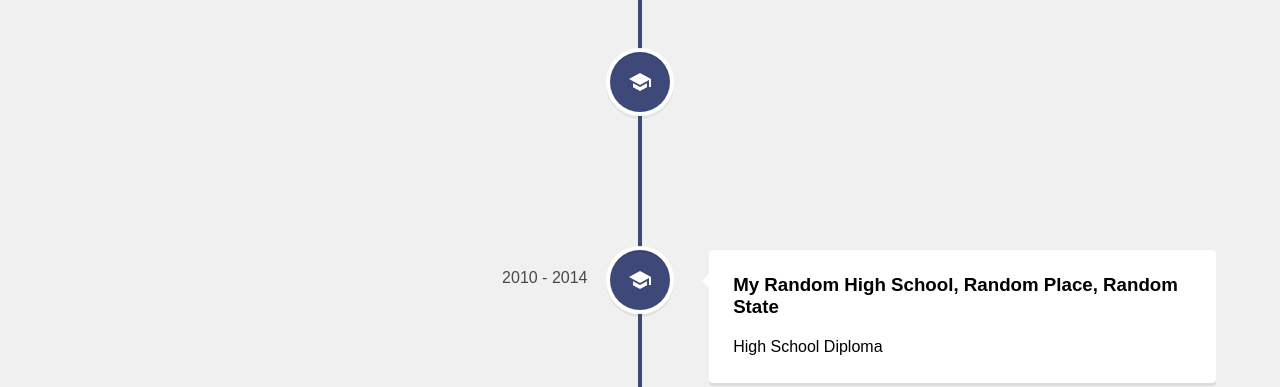
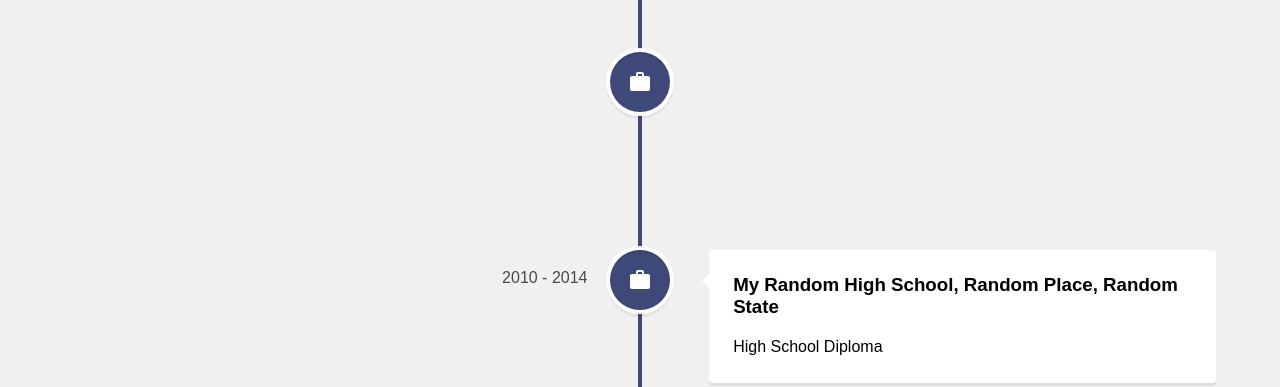
Before and after one commit to barbaros163/portfolio, a React (Create React App) app: page /experience in a window 1280 px wide. Shown: the part 475-862 px from the top of the page. Built offline with nearby package versions, Linux system fonts and the light colour scheme.

Commit message:
work icons added

```diff
--- a/src/pages/Experience.js
+++ b/src/pages/Experience.js
@@ -5,6 +5,7 @@ import {
 } from "react-vertical-timeline-component";
 import "react-vertical-timeline-component/style.min.css";
 import SchoolIcon from "@material-ui/icons/School";
+import WorkIcon from "@material-ui/icons/Work";
 
 function Experience() {
   return (
@@ -35,10 +36,10 @@ function Experience() {
         </VerticalTimelineElement>
 
         <VerticalTimelineElement
-          className="vertical-timeline-element--education"
+          className="vertical-timeline-element--work"
           date="2010 - 2014"
           iconStyle={{ background: "#3e497a", color: "#fff" }}
-          icon={<SchoolIcon />}
+          icon={<WorkIcon />}
         >
           <h3 className="vertical-timeline-element-title">
             My Random High School, Random Place, Random State
@@ -47,10 +48,10 @@ function Experience() {
         </VerticalTimelineElement>
 
         <VerticalTimelineElement
-          className="vertical-timeline-element--education"
+          className="vertical-timeline-element--work"
           date="2010 - 2014"
           iconStyle={{ background: "#3e497a", color: "#fff" }}
-          icon={<SchoolIcon />}
+          icon={<WorkIcon />}
         >
           <h3 className="vertical-timeline-element-title">
             My Random High School, Random Place, Random State
```
